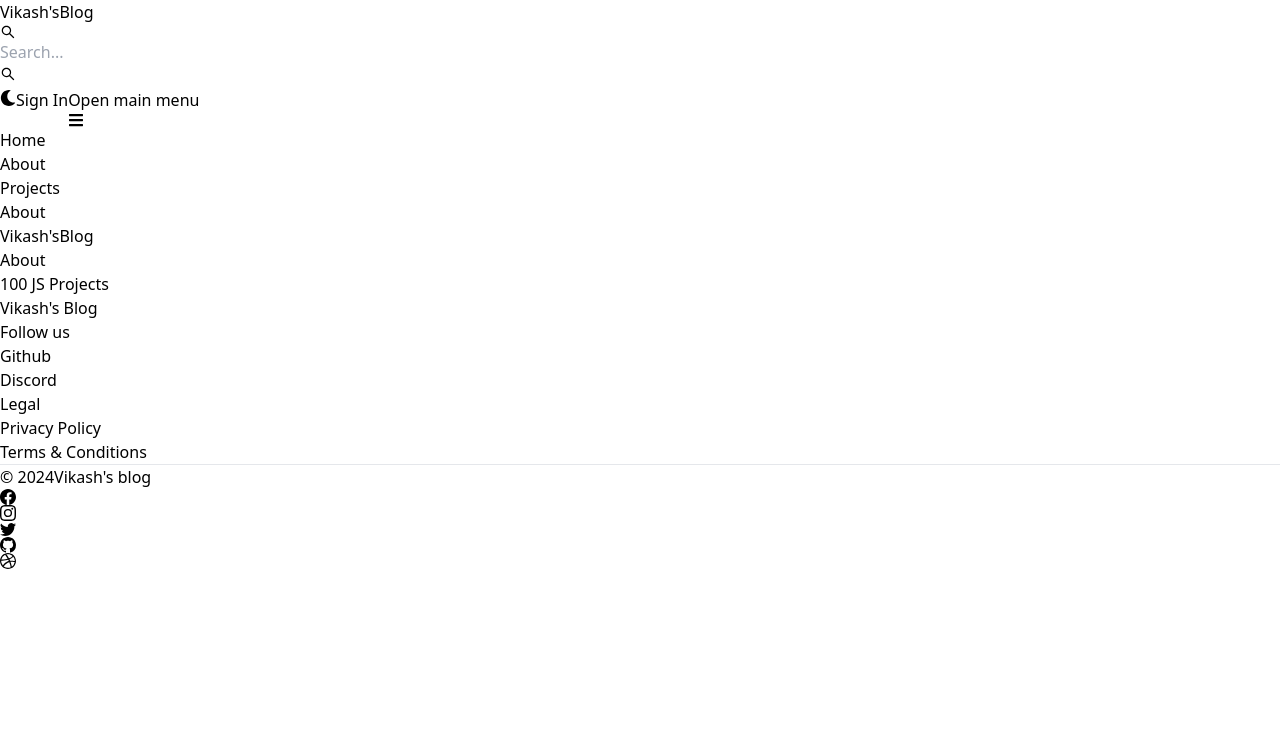
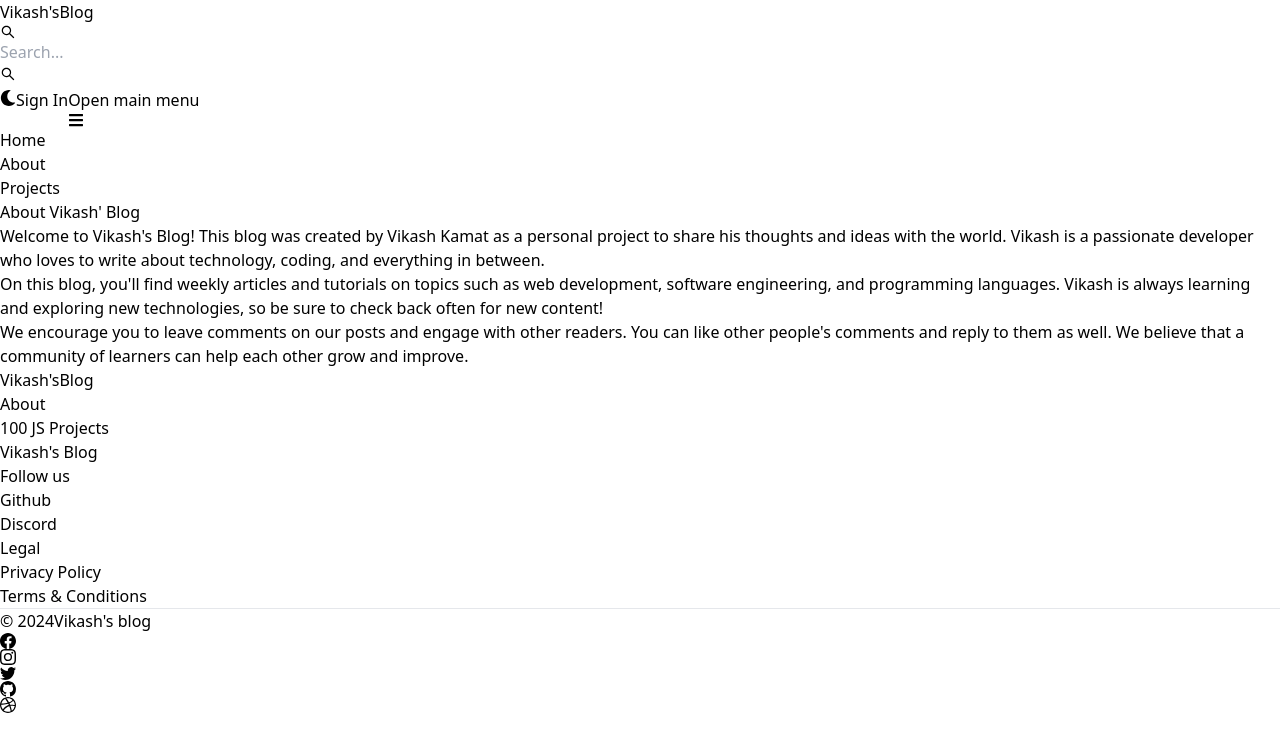
Before and after one commit to Vikash8460/Admin-Deshboard, a React (Vite) app in the folder admin/: page /about in a window 1280 px wide. Shown: the top 752 px of the page. Built offline with nearby package versions, Linux system fonts and the light colour scheme.

Commit message:
make about page

```diff
--- a/admin/src/pages/About.jsx
+++ b/admin/src/pages/About.jsx
@@ -1,7 +1,35 @@
-import React from 'react'
-
 export default function About() {
   return (
-    <div>About</div>
-  )
+    <div className='min-h-screen flex items-center justify-center'>
+      <div className='max-w-2xl mx-auto p-3 text-center'>
+        <div>
+          <h1 className='text-3xl font font-semibold text-center my-7'>
+            About Vikash' Blog
+          </h1>
+          <div className='text-md text-gray-500 flex flex-col gap-6'>
+            <p>
+              Welcome to Vikash's Blog! This blog was created by Vikash Kamat
+              as a personal project to share his thoughts and ideas with the
+              world. Vikash is a passionate developer who loves to write about
+              technology, coding, and everything in between.
+            </p>
+
+            <p>
+              On this blog, you'll find weekly articles and tutorials on topics
+              such as web development, software engineering, and programming
+              languages. Vikash is always learning and exploring new
+              technologies, so be sure to check back often for new content!
+            </p>
+
+            <p>
+              We encourage you to leave comments on our posts and engage with
+              other readers. You can like other people's comments and reply to
+              them as well. We believe that a community of learners can help
+              each other grow and improve.
+            </p>
+          </div>
+        </div>
+      </div>
+    </div>
+  );
 }
```
